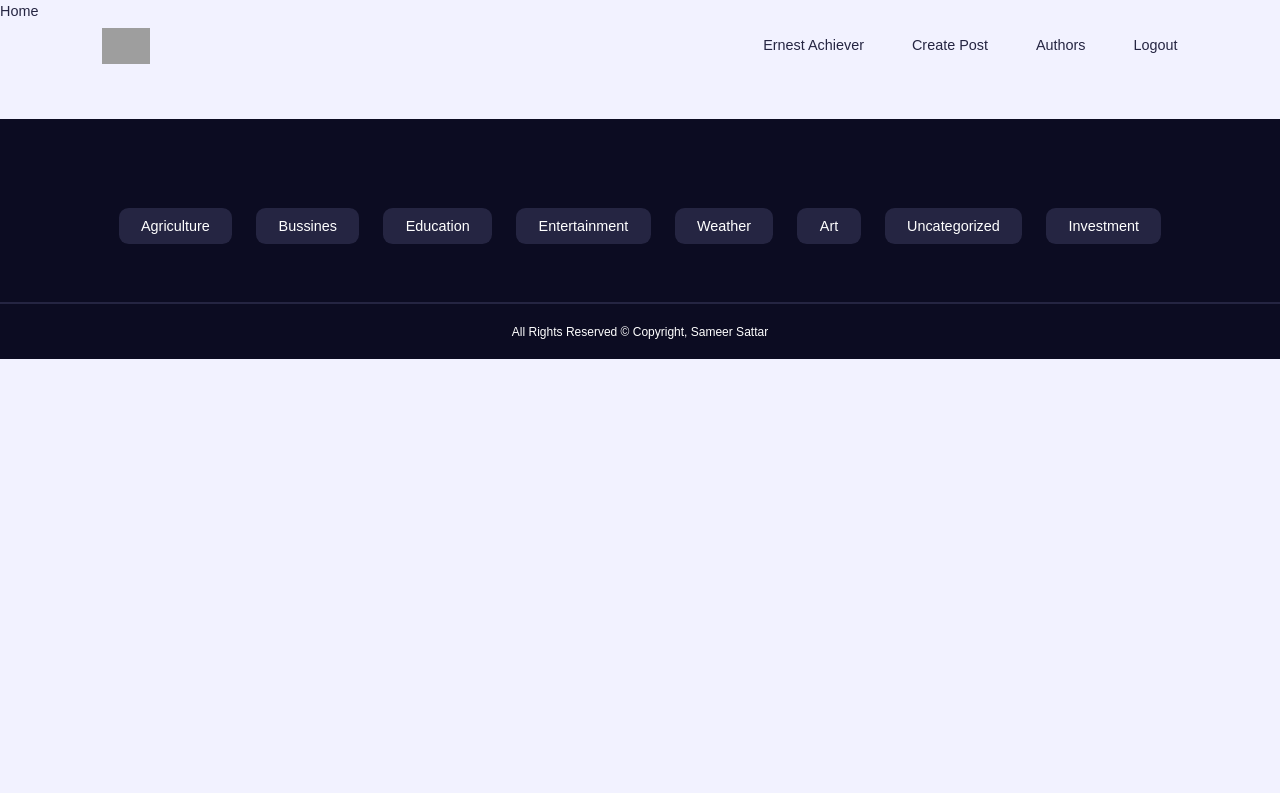
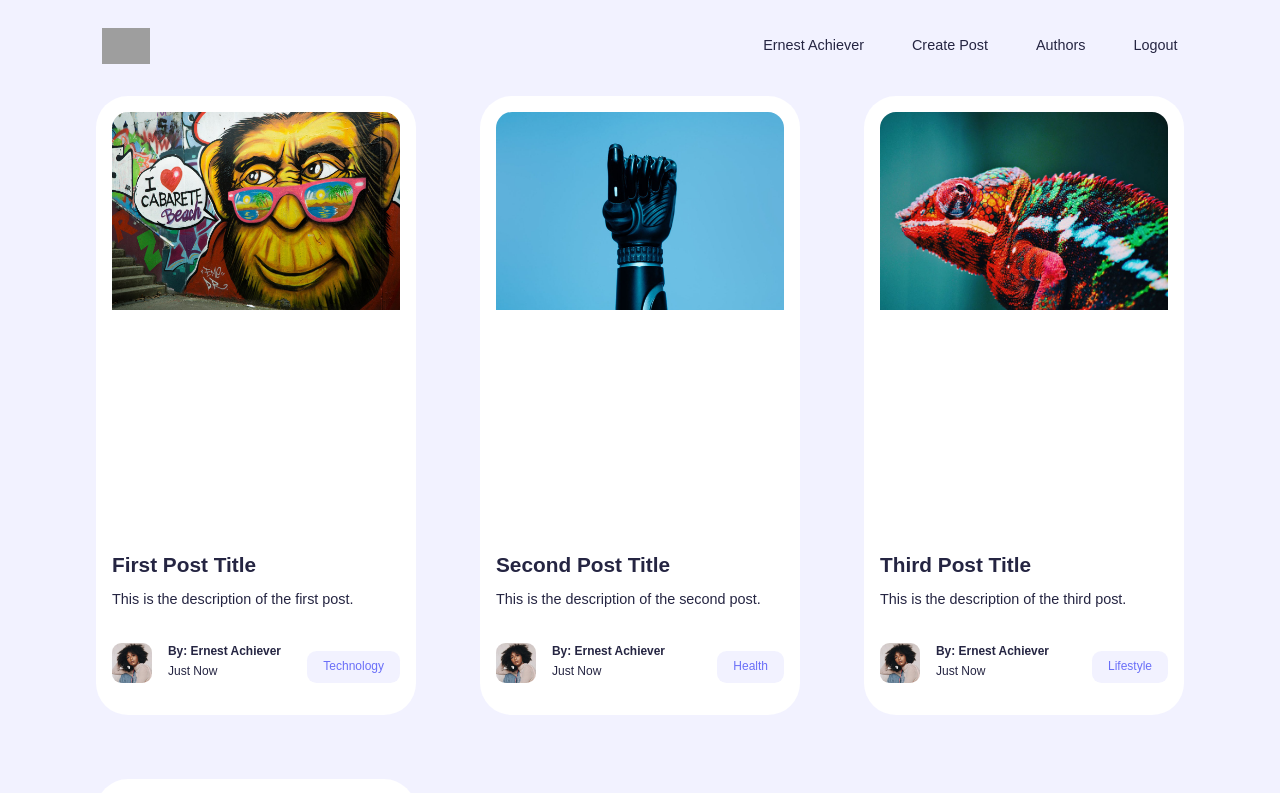
Before and after one commit to sameersattar123/Blog_App, a React (Vite) app in the folder frontend/: page / in a window 1280 px wide. Shown: the top 793 px of the page. Built offline with nearby package versions, Linux system fonts and the light colour scheme; grey boxes are pictures that could not be loaded.

Commit message:
complete posts section

```diff
--- a/frontend/src/App.jsx
+++ b/frontend/src/App.jsx
@@ -23,7 +23,7 @@ const App = () => {
       errorElement : <ErrorPage/>,
       children : [
         { path: '/', element: <Home/> },
-        { path: '/post/:id', element: <PostDetail/> },
+        { path: '/posts/:id', element: <PostDetail/> },
         { path: '/register', element: <Register/> },
         { path: '/login', element: <Login/> },
         { path: '/profile/:id', element: <UserProfile/> },
--- /dev/null
+++ b/frontend/src/Components/PostAuthor.jsx
@@ -0,0 +1,18 @@
+import React from "react";
+import { Link } from "react-router-dom";
+import Avatar from "../assets/avatar1.jpg";
+const PostAuthor = () => {
+  return (
+    <Link to={`/posts/users/sndxsn`} className="post_author">
+      <div className="post_author_avatar">
+        <img src={Avatar} alt="" />
+      </div>
+      <div className="post_author_details">
+        <h5>By: Ernest Achiever</h5>
+        <small>Just Now</small>
+      </div>
+    </Link>
+  );
+};
+
+export default PostAuthor;
--- /dev/null
+++ b/frontend/src/Components/PostItem.jsx
@@ -0,0 +1,34 @@
+import React from "react";
+import { Link } from "react-router-dom";
+import PostAuthor from "./PostAuthor";
+
+const PostItem = ({
+  postID,
+  title,
+  category,
+  description,
+  authorID,
+  thumbnail,
+}) => {
+    const shortDescription = description.length > 145 ? description.substr(0,145) + '...' : description;
+    const shortTitle = title.length > 30 ? title.substr(0,30) + '...' : title;
+  return (
+    <div className="post">
+      <div className="post_thumbnail">
+        <img src={thumbnail} alt="" />
+      </div>
+      <div className="post_content">
+        <Link to={`/posts/${postID}`}>
+        <h3>{shortTitle}</h3>
+        </Link>
+        <p>{shortDescription}</p>
+        <div className="post_footer">
+            <PostAuthor/>
+            <Link className="btn category" to={`posts/categories/${category}`}>{category}</Link>
+        </div>
+      </div>
+    </div>
+  );
+};
+
+export default PostItem;
--- /dev/null
+++ b/frontend/src/Components/Posts.jsx
@@ -0,0 +1,66 @@
+import React, { useState } from "react";
+import PostItem from "./PostItem";
+import thumbnail1 from '../assets/blog1.jpg'
+import thumbnail2 from '../assets/blog2.jpg'
+import thumbnail3 from '../assets/blog3.jpg'
+import thumbnail4 from '../assets/blog4.jpg'
+
+const DUMMY_DATA = [
+  {
+    id: "1",
+    thumbnail: thumbnail1,
+    authorID: "author1",
+    desc: "This is the description of the first post.",
+    title: "First Post Title",
+    category: "Technology",
+  },
+  {
+    id: "2",
+    thumbnail: thumbnail2,
+    authorID: "author2",
+    desc: "This is the description of the second post.",
+    title: "Second Post Title",
+    category: "Health",
+  },
+  {
+    id: "3",
+    thumbnail: thumbnail3,
+    authorID: "author3",
+    desc: "This is the description of the third post.",
+    title: "Third Post Title",
+    category: "Lifestyle",
+  },
+  {
+    id: "4",
+    thumbnail: thumbnail4,
+    authorID: "author4",
+    desc: "This is the description of the fourth post. ",
+    title: "Fourth Post Title",
+    category: "Education",
+  },
+];
+
+const Posts = () => {
+  const [posts, setPosts] = useState(DUMMY_DATA);
+  return (
+    <section className="posts">
+      <div className="continer posts-container">
+        {posts.map((post, i) => {
+          return (
+            <PostItem
+              key={i}
+              postID={post.id}
+              title={post.title}
+              category={post.category}
+              description={post.desc}
+              authorID={post.authorID}
+              thumbnail={post.thumbnail}
+            />
+          );
+        })}
+      </div>
+    </section>
+  );
+};
+
+export default Posts;
--- a/frontend/src/Pages/Home.jsx
+++ b/frontend/src/Pages/Home.jsx
@@ -1,9 +1,10 @@
 import React from 'react'
+import Posts from '../Components/Posts'
 
 const Home = () => {
   return (
     <div>
-      Home
+      <Posts/>
     </div>
   )
 }
--- a/frontend/src/index.css
+++ b/frontend/src/index.css
@@ -201,13 +201,66 @@ footer {
 /* error page  */
 
 .center {
-    text-align:center;
-    padding: 1.5rem;
-    display: block;
-    width: 100%;
-    margin-inline: center;
+  text-align: center;
+  padding: 1.5rem;
+  display: block;
+  width: 100%;
+  margin-inline: center;
 }
 
 .error_page h2 {
-    margin-top: 3rem;
+  margin-top: 3rem;
 }
+
+/* posts  */
+.posts-container {
+  display: grid;
+  gap: 4rem;
+  grid-template-columns: repeat(3, 1fr);
+}
+
+.post {
+  padding: 1rem;
+  border-radius: var(--radius-4);
+  padding-bottom: 2rem;
+  cursor: default;
+  transition: var(--transition);
+  background-color: var(--color-white);
+}
+.post:hover {
+  box-shadow: 0 1.5rem 2rem rgba(0, 0, 0, 0.5);
+}
+
+.post_thumbnail {
+    border-radius: var(--radius-3);
+    height: 26rem;
+    overflow: hidden;
+}
+
+.post_content {
+    margin-top: 1.5rem;
+}
+
+.post_content h3 {
+    margin:  1rem 0 0.6rem;
+}
+
+.post_footer {
+    display: flex;
+    align-items: flex-end;
+    justify-content: space-between;
+    margin-top: 2rem;
+}
+
+.post_author {
+    display: flex;
+    align-items: flex-start;
+    gap: 1rem;
+}
+
+.post_author_avatar {
+    width: 2.5rem;
+    border-radius: var(--radius-2);
+    overflow: hidden;
+    aspect-ratio: 1/1;
+}
```
